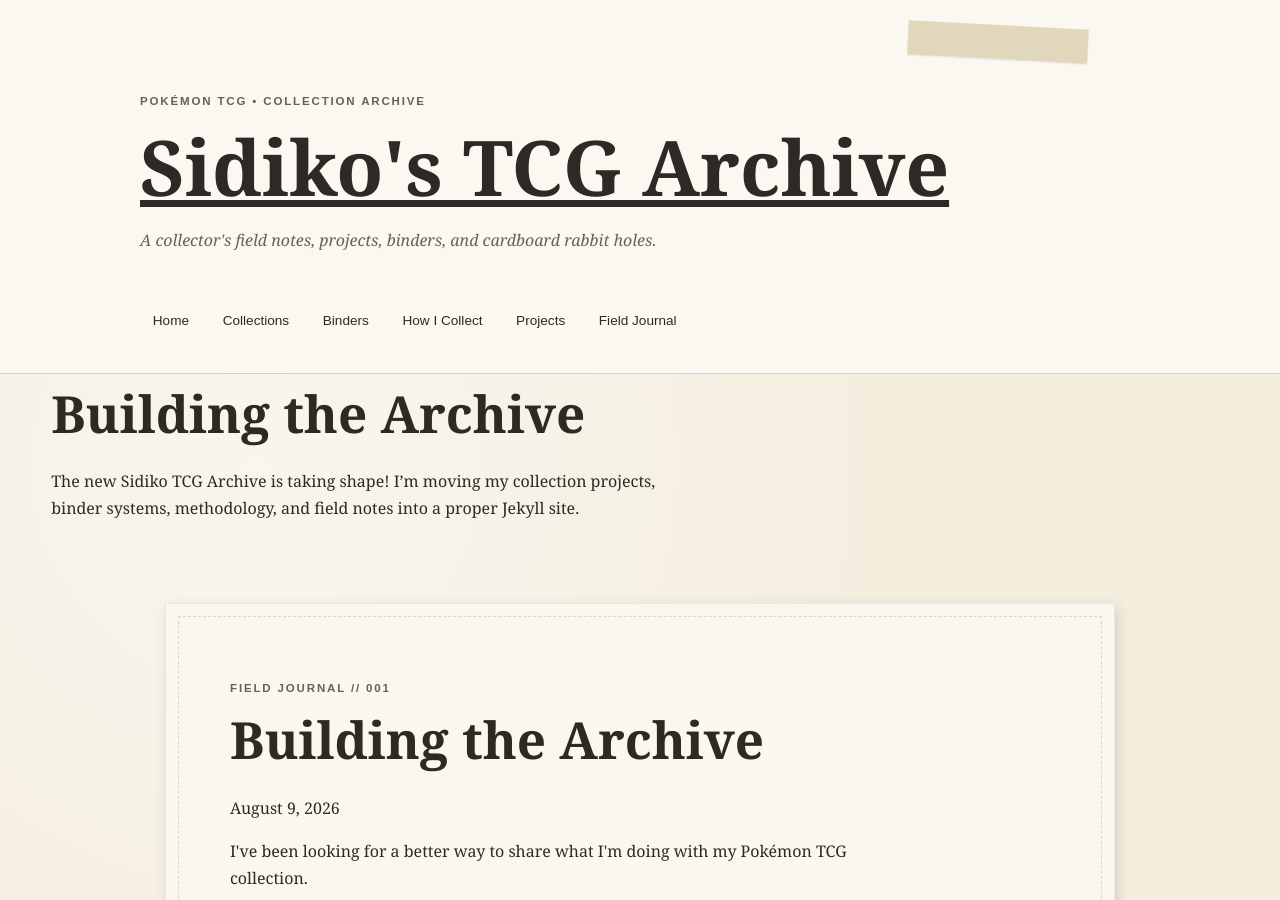
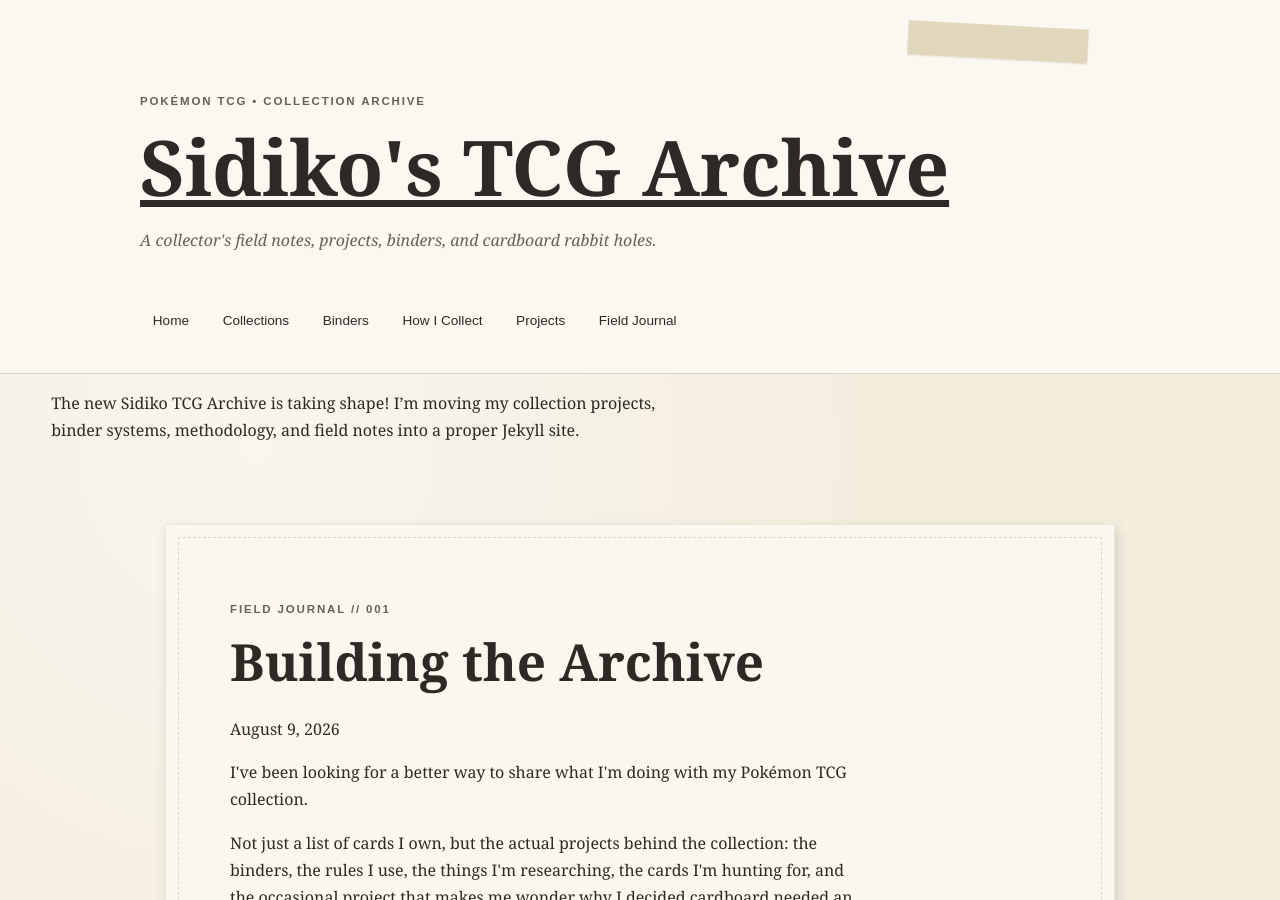
Before and after one commit to pkmnSidiko/tcg, a Jekyll site: the page built from _posts/2026-08-09-building-the-archive.md, in a window 1280 px wide and 900 px high. Built offline with Jekyll 4.4.1, drawn with Linux system fonts in a browser that asks for light colours.

Commit message:
Remove section header from archive post
Removed the section header for 'Building the Archive'.

```diff
--- a/_posts/2026-08-09-building-the-archive.md
+++ b/_posts/2026-08-09-building-the-archive.md
@@ -3,8 +3,6 @@
 title: "Building the Archive"
 description: "Building the new Sidiko TCG Archive."
 ---
-
-## Building the Archive
 
 The new Sidiko TCG Archive is taking shape! I'm moving my collection
 projects, binder systems, methodology, and field notes into a proper
```
